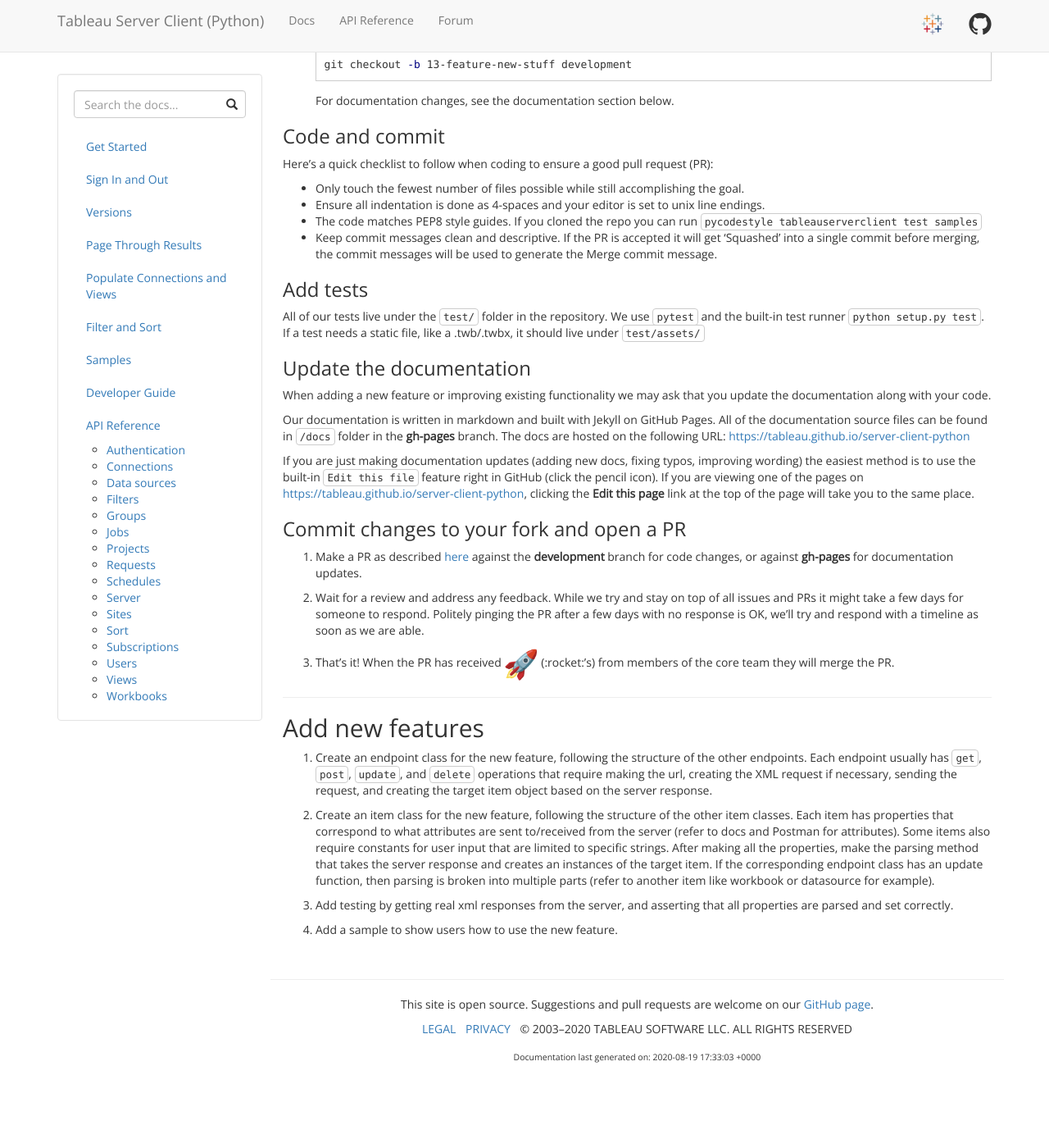
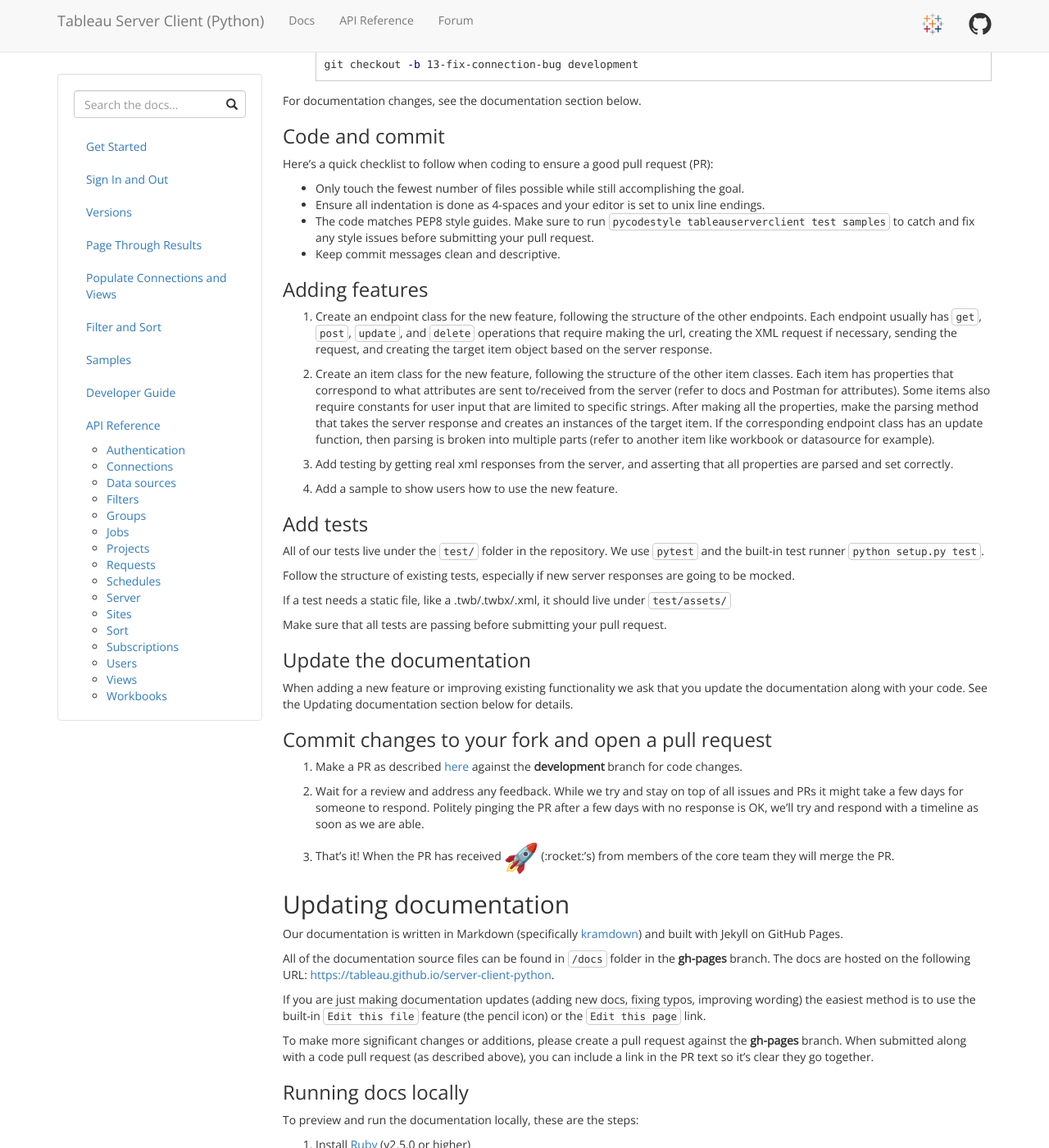
Before and after one commit to tableau/server-client-python, a Jekyll site: the page built from docs/dev-guide.md, in a window 1280 px wide and 1400 px high, scrolled down 787 px. Shown: the whole window at 82% size. Built offline with Jekyll 4.4.1, drawn with Linux system fonts in a browser that asks for light colours; emoji names are drawn with the system emoji font; before the commit the page ends 2112 px from its top, so only the background shows below that; some of the changed text lies outside the part shown.

Commit message:
Restructure and improve Dev Guide

````diff
--- a/docs/dev-guide.md
+++ b/docs/dev-guide.md
@@ -21,11 +21,9 @@
 ### Get the source code and set up your branch
 
 1. Make sure you have
-   [signed the CLA](https://tableau.github.io/contributing.html)
+   [signed the CLA](https://tableau.github.io/contributing.html).
 
-1. Fork the repository.
-
-   We follow the "Fork and Pull" model as described
+1. Fork the repository. We follow the "Fork and Pull" model as described
    [here](https://help.github.com/articles/about-collaborative-development-models/).
 
 1. Clone your fork:
@@ -40,16 +38,14 @@
    python setup.py test
    ```
 
-1. Set up the feature, fix, or documentation branch.
-
-   It is recommended to use the format issue#-type-description (e.g.
-   13-fix-connection-bug) like so:
+1. Set up the feature/fix branch (based off the `development` branch). It is
+   recommended to use the format issue#-type-description, for example:
 
    ```shell
-   git checkout -b 13-feature-new-stuff development
+   git checkout -b 13-fix-connection-bug development
    ```
 
-   For documentation changes, see the documentation section below.
+For documentation changes, see the documentation section below.
 
 ### Code and commit
 
@@ -60,56 +56,12 @@
   goal.
 - Ensure all indentation is done as 4-spaces and your editor is set to unix line
   endings.
-- The code matches PEP8 style guides. If you cloned the repo you can run
-  `pycodestyle tableauserverclient test samples`
-- Keep commit messages clean and descriptive. If the PR is accepted it will get
-  'Squashed' into a single commit before merging, the commit messages will be
-  used to generate the Merge commit message.
+- The code matches PEP8 style guides. Make sure to run
+  `pycodestyle tableauserverclient test samples` to catch and fix any style
+  issues before submitting your pull request.
+- Keep commit messages clean and descriptive.
 
-### Add tests
-
-All of our tests live under the `test/` folder in the repository. We use
-`pytest` and the built-in test runner `python setup.py test`. If a test needs a
-static file, like a .twb/.twbx, it should live under `test/assets/`
-
-### Update the documentation
-
-When adding a new feature or improving existing functionality we may ask that
-you update the documentation along with your code.
-
-Our documentation is written in markdown and built with Jekyll on GitHub Pages.
-All of the documentation source files can be found in `/docs` folder in the
-**gh-pages** branch. The docs are hosted on the following URL:
-[https://tableau.github.io/server-client-python](https://tableau.github.io/server-client-python)
-
-If you are just making documentation updates (adding new docs, fixing typos,
-improving wording) the easiest method is to use the built-in `Edit this file`
-feature right in GitHub (click the pencil icon). If you are viewing one of the
-pages on
-[https://tableau.github.io/server-client-python](https://tableau.github.io/server-client-python),
-clicking the **Edit this page** link at the top of the page will take you to the
-same place.
-
-### Commit changes to your fork and open a PR
-
-1. Make a PR as described
-   [here](https://docs.github.com/en/github/collaborating-with-issues-and-pull-requests/creating-a-pull-request-from-a-fork)
-   against the **development** branch for code changes, or against **gh-pages**
-   for documentation updates.
-
-1. Wait for a review and address any feedback. While we try and stay on top of
-   all issues and PRs it might take a few days for someone to respond. Politely
-   pinging the PR after a few days with no response is OK, we'll try and respond
-   with a timeline as soon as we are able.
-
-1. That's it! When the PR has received
-   ![](https://github.githubassets.com/images/icons/emoji/unicode/1f680.png){:height="5%"
-   width="5%"} (:rocket:'s) from members of the core team they will merge the
-   PR.
-
----
-
-## Add new features
+### Adding features
 
 1. Create an endpoint class for the new feature, following the structure of the
    other endpoints. Each endpoint usually has `get`, `post`, `update`, and
@@ -132,8 +84,73 @@
 
 1. Add a sample to show users how to use the new feature.
 
-<!--
-### Updating Documentation
+### Add tests
 
-### Running Tests
--->
+All of our tests live under the `test/` folder in the repository. We use
+`pytest` and the built-in test runner `python setup.py test`.
+
+Follow the structure of existing tests, especially if new server responses
+are going to be mocked.
+
+If a test needs a
+static file, like a .twb/.twbx/.xml, it should live under `test/assets/`
+
+Make sure that all tests are passing before submitting your pull request.
+
+### Update the documentation
+
+When adding a new feature or improving existing functionality we ask that you
+update the documentation along with your code. See the Updating documentation
+section below for details.
+
+### Commit changes to your fork and open a pull request
+
+1. Make a PR as described
+   [here](https://docs.github.com/en/github/collaborating-with-issues-and-pull-requests/creating-a-pull-request-from-a-fork)
+   against the **development** branch for code changes.
+
+1. Wait for a review and address any feedback. While we try and stay on top of
+   all issues and PRs it might take a few days for someone to respond. Politely
+   pinging the PR after a few days with no response is OK, we'll try and respond
+   with a timeline as soon as we are able.
+
+1. That's it! When the PR has received
+   ![](https://github.githubassets.com/images/icons/emoji/unicode/1f680.png){:height="5%"
+   width="5%"} (:rocket:'s) from members of the core team they will merge the
+   PR.
+
+## Updating documentation
+
+Our documentation is written in Markdown (specifically
+[kramdown](https://kramdown.gettalong.org/quickref.html)) and built with Jekyll
+on GitHub Pages.
+
+All of the documentation source files can be found in `/docs` folder in the
+**gh-pages** branch. The docs are hosted on the following URL:
+<https://tableau.github.io/server-client-python>.
+
+If you are just making documentation updates (adding new docs, fixing typos,
+improving wording) the easiest method is to use the built-in `Edit this file`
+feature (the pencil icon) or the `Edit this page` link.
+
+To make more significant changes or additions, please create a pull request
+against the **gh-pages** branch. When submitted along with a code pull request
+(as described above), you can include a link in the PR text so it's clear they
+go together.
+
+### Running docs locally
+
+To preview and run the documentation locally, these are the steps:
+
+1. Install [Ruby](https://www.ruby-lang.org/en/downloads/) (v2.5.0 or higher)
+
+1. Install [Bundler](https://bundler.io/)
+
+1. Install [Jekyll](https://jekyllrb.com/docs/installation/)
+
+1. Run the Jekyll site locally with `bundle exec jekyll serve`
+
+1. In your browser, connect to <http://127.0.0.1:4000/server-client-python/>
+
+For more details on the steps, see the GitHub Pages topic on
+[testing locally](https://docs.github.com/en/github/working-with-github-pages/testing-your-github-pages-site-locally-with-jekyll).
````
Also changed, not shown: other parts of docs/dev-guide.md (+1 -1 lines).
